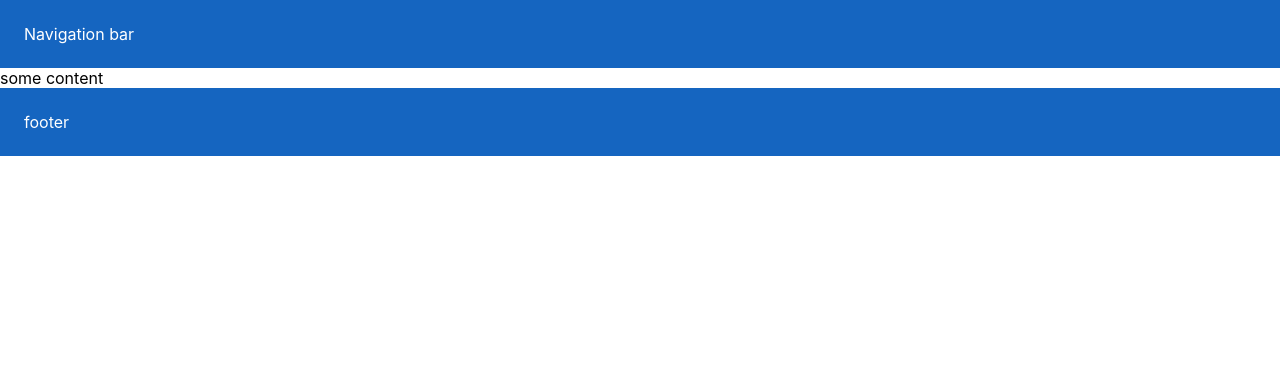
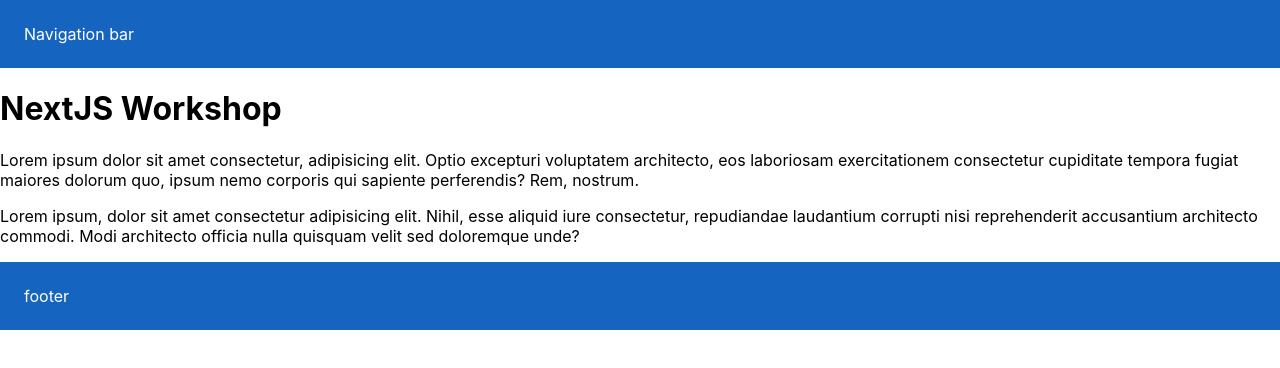
Before and after one commit to LitenApe/nextjs-workshop, a Next.js app: page / in a window 1280 px wide. Shown: the top 368 px of the page. Built offline with nearby package versions, Linux system fonts and the light colour scheme.

Commit message:
feat: add cms integration

```diff
--- a/pages/index.tsx
+++ b/pages/index.tsx
@@ -1,3 +1,4 @@
+import { NextPageContext } from "next";
 import Head from "next/head";
 
 export default function Home(): JSX.Element {
@@ -6,7 +7,27 @@ export default function Home(): JSX.Element {
       <Head>
         <title>Home | NextJS Workshop</title>
       </Head>
-      some content
+      <h1>NextJS Workshop</h1>
+
+      <p>
+        Lorem ipsum dolor sit amet consectetur, adipisicing elit. Optio
+        excepturi voluptatem architecto, eos laboriosam exercitationem
+        consectetur cupiditate tempora fugiat maiores dolorum quo, ipsum nemo
+        corporis qui sapiente perferendis? Rem, nostrum.
+      </p>
+
+      <p>
+        Lorem ipsum, dolor sit amet consectetur adipisicing elit. Nihil, esse
+        aliquid iure consectetur, repudiandae laudantium corrupti nisi
+        reprehenderit accusantium architecto commodi. Modi architecto officia
+        nulla quisquam velit sed doloremque unde?
+      </p>
     </>
   );
 }
+
+export async function getStaticProps(context: NextPageContext) {
+  return {
+    props: {},
+  };
+}
```
Also changed, not shown: service/cms/cms.ts (added, +45 -0 lines), service/cms/domain.ts (added, +17 -0 lines), service/logger/logger.ts (added, +19 -0 lines), 2 other files (tests, documents, lock files or other folders).
